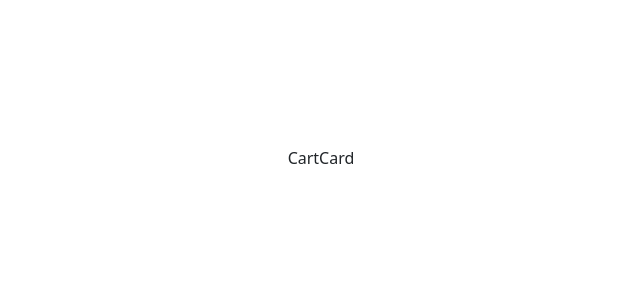
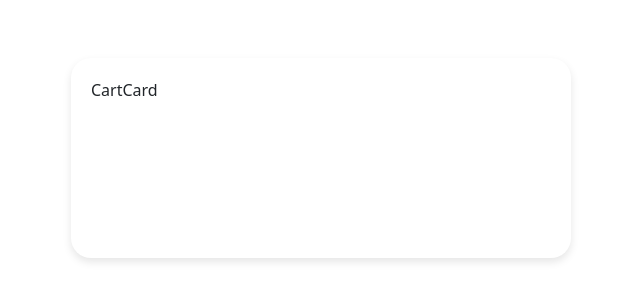
Before and after one commit to MatLan8/ArtFront, a React (Vite) app: page / in a window 1280 px wide. Shown: the part 242-542 px from the top of the page, without its empty margins (319-959 px from the left). Built offline with nearby package versions, Linux system fonts and the light colour scheme.

Commit message:
Added initial card styling

```diff
--- a/src/components/CartCard/CartCard.module.css
+++ b/src/components/CartCard/CartCard.module.css
@@ -1,4 +1,17 @@
 .container {
   border-radius: 20px;
+  background-color: white;
+  box-shadow: 0 4px 8px rgba(0, 0, 0, 0.1);
+  width: 500px;
+  height: 200px;
+  display: flex;
+  flex-direction: row;
+  padding: 20px;
+}
 
+.imgContainer {
+  width: 40%;
+  display: flex;
+  justify-content: center;
+  align-items: center;
 }
--- a/src/components/CartCard/CartCard.tsx
+++ b/src/components/CartCard/CartCard.tsx
@@ -1,7 +1,8 @@
 import React from "react";
+import style from "./CartCard.module.css";
 
 function CartCard() {
-  return <div>CartCard</div>;
+  return <div className={style.container}>CartCard</div>;
 }
 
 export default CartCard;
--- a/src/styles/global.css
+++ b/src/styles/global.css
@@ -1,5 +1,6 @@
 :root {
   --primary: #fcfbf9;
+  --secondary: #f9fafb;
   --text: #333333;
 }
 
```
